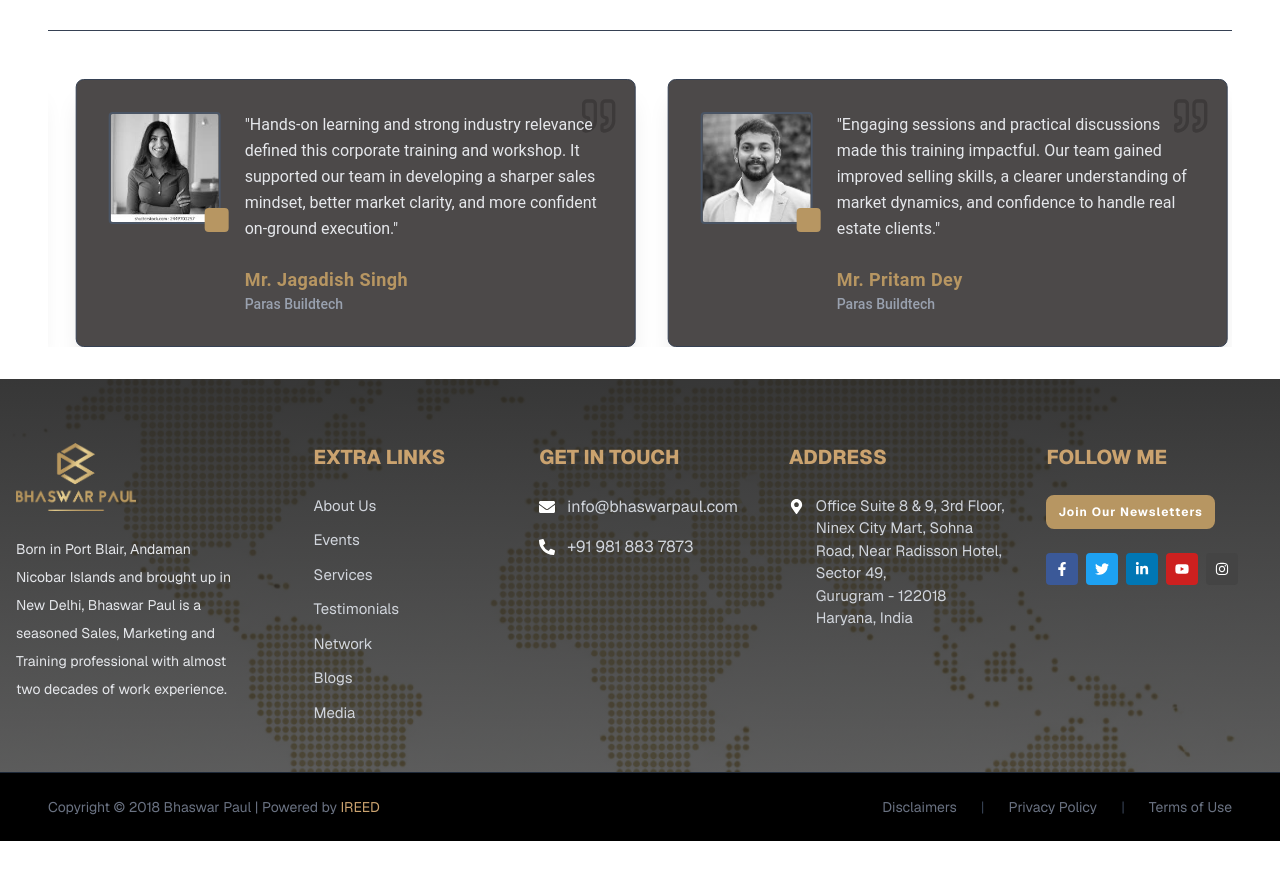
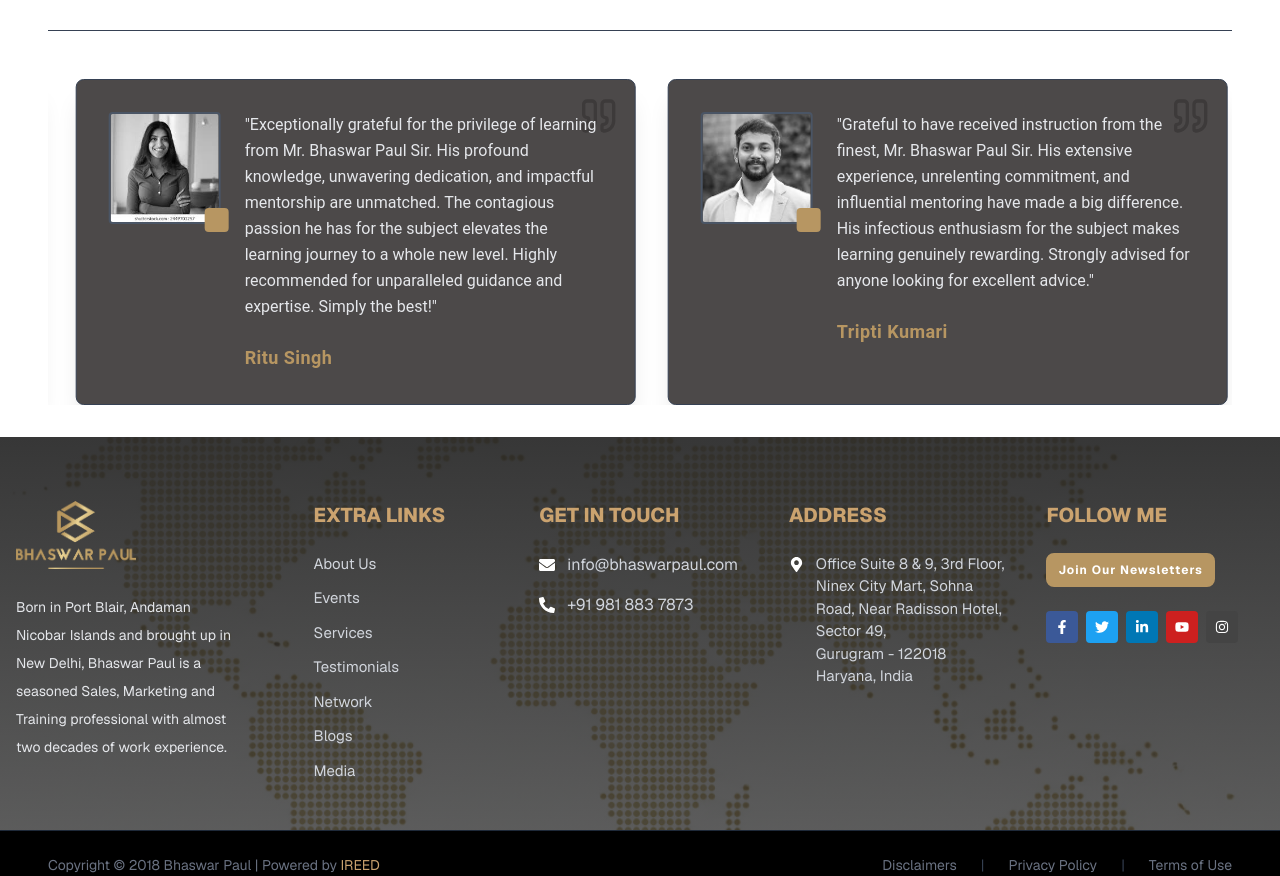
Before and after one commit to RiteshRanga78654/paul.com, a Next.js app: page /events in a window 1280 px wide. Shown: the part 3828-4704 px from the top of the page. Before the commit the page ends 4669 px from the top, so only its background shows below. Built offline with nearby package versions, Linux system fonts and the light colour scheme.

Commit message:
11/3/26 mid night

```diff
--- a/app/components/Googlereview.jsx
+++ b/app/components/Googlereview.jsx
@@ -12,30 +12,30 @@ import Textslider from "../components/Textslider";
 const reviews = [
   {
     id: 1,
-    name: "Rajinder Takhar",
-    role: "Property Investor",
+    name: "Vikram Singh",
+    role: "Sales Director",
     content:
-      "I have known Estate Avenues for the last many years. I found them to be very focused and thorough with their work. Their team has helped me in taking right/good decisions which yielded great results.",
+      "The workshops provided by Mr. Bhaswar Paul has transformed our sales culture. The team is more engaged and the results speak for themselves. The industry insight of Mr. Paul is absolutely matchless and his engagement with our team members has helped us all towards improved sales productivity.",
     rating: 5,
     bgImage:
       "https://images.unsplash.com/photo-1582407947304-fd86f028f716?q=80&w=2000&auto=format&fit=crop",
   },
   {
     id: 2,
-    name: "Anjali Sharma",
-    role: "CEO, Tech Start-up",
+    name: "Rajinder Takhar",
+    role: "Property Investor",
     content:
-      "The fund-raising expertise is unmatched. We were able to secure capital in record time thanks to his colossal network and professional guidance. Their team has helped me in taking right/good decisions which yielded great results.",
+      "I have known Mr. Bhaswar Paul for the last several years. I have always found him to be very focused and thorough with his subject of work. He has helped me in taking right decisions which yielded great results for my professional career.",
     rating: 5,
     bgImage:
       "/assets/images/Club-Capri-Exterior-Dusk-without-background-building.jpg",
   },
   {
     id: 3,
-    name: "Vikram Singh",
-    role: "Sales Director",
+    name: "Anjali Sharma",
+    role: "CEO, PropTech Start-up",
     content:
-      "The workshops provided by Bhaswar transformed our sales culture. The team is more engaged and the results speak for themselves. Their team has helped me in taking right/good decisions which yielded great results.",
+      "The fund raising expertise of Mr. Bhaswar Paul is just unmatched. We were able to secure capital in record time thanks to his colossal network and professional guidance. His team is very professional and supportive. They have helped me meet several international investor groups .",
     rating: 5,
     bgImage: "/assets/images/m3m-urbana-business-park-banner-95984.jpg",
   },
--- a/app/components/TestimonialSlider.jsx
+++ b/app/components/TestimonialSlider.jsx
@@ -5,38 +5,94 @@ import { ChevronLeft, ChevronRight, Quote } from "lucide-react";
 const testimonials = [
   {
     id: 1,
-    name: "Mr. Vineet Chopra",
+    name: "Shruti Purwar",
     role: "Trident Realty",
     image: "/assets/images/person 1.jfif",
-    text: "Working with IREED India has been a valuable experience for our team. The corporate training and workshop were practical, well-structured, and impactful, significantly enhancing our sales approach, confidence, and overall performance.",
+    text: "Paul Sir is a treasure of knowledge and integrity. Paul Sir has taken real estate to a very different level of professionalism which was not there before. He is doing a great service to real estate by providing his valuable guidance and mentorship to all the people who are taking his sessions on real estate. Thank you very much for your mentorship and guidance Sir.",
   },
   {
     id: 2,
-    name: "Mr. Kanwal Babber",
+    name: "Pooja Jhakar",
     role: "Trident Realty",
     image: "/assets/images/person 2.jfif",
-    text: "The real estate training and workshop delivered clear insights and practical learning. Our team benefited from improved client engagement, stronger execution, and a more confident, professional sales approach.",
+    text: "First of all a very big Thank You to Bhaswar Paul Sir for the wonderful training session (IREED). I'm feeling very great full to be a part of the training session because I learnt a lot from these classes. It really helps us in enhancing our skills as well as knowledge and I would like to suggest these classes to those who want to make their career in real estate.",
   },
   {
     id: 3,
-    name: "Mr. Jagadish Singh",
+    name: "Ritu Singh",
     role: "Paras Buildtech",
     image: "/assets/images/person 5.jfif",
-    text: "Hands-on learning and strong industry relevance defined this corporate training and workshop. It supported our team in developing a sharper sales mindset, better market clarity, and more confident on-ground execution.",
+    text: "Exceptionally grateful for the privilege of learning from Mr. Bhaswar Paul Sir. His profound knowledge, unwavering dedication, and impactful mentorship are unmatched. The contagious passion he has for the subject elevates the learning journey to a whole new level. Highly recommended for unparalleled guidance and expertise. Simply the best!",
   },
   {
     id: 4,
-    name: "Mr. Pritam Dey",
+    name: "Tripti Kumari",
     role: "Paras Buildtech",
     image: "/assets/images/person 3.jfif",
-    text: "Engaging sessions and practical discussions made this training impactful. Our team gained improved selling skills, a clearer understanding of market dynamics, and confidence to handle real estate clients.",
+    text: "Grateful to have received instruction from the finest, Mr. Bhaswar Paul Sir. His extensive experience, unrelenting commitment, and influential mentoring have made a big difference. His infectious enthusiasm for the subject makes learning genuinely rewarding. Strongly advised for anyone looking for excellent advice.",
   },
   {
     id: 5,
-    name: "Ms. Suneet Singh",
+    name: "Pooja Galiyan",
     role: "Whiteland",
     image: "/assets/images/person 3.jfif",
-    text: "Participating in this real estate workshop added clear value to our team. Practical insights and real scenarios helped improve client engagement, execution quality, and professional sales approach.",
+    text: "A privilege to be under the guidance of Mr. Bhaswar Paul Sir. His extensive knowledge, unwavering dedication, and mentorship are unparalleled. The contagious passion he brings to the subject creates an environment of true enrichment. Highly recommended for those in search of top-notch guidance and expertise.",
+  },
+  {
+    id: 6,
+    name: "Pawan Upadhaya",
+    role: "Whiteland",
+    image: "/assets/images/person 3.jfif",
+    text:"Embarking on Mr. Bhaswar Paul's Real Estate course journey at IREED was a remarkable experience. His ability to make complex concepts understandable, combined with a well-organized structure, fostered a conducive learning environment. I highly recommend his sessions for a comprehensive and effective learning experience.",
+  },
+   {
+    id: 7,
+    name: "Shubham Tanwar",
+    role: "Trident Realty",
+    image: "/assets/images/person 1.jfif",
+    text: "Mr. Bhaswar Paul Sir's teachings have been invaluable to my development. I am genuinely grateful for the positive impact on both my professional and personal aspects. This learning experience with him is a pivotal milestone in my real estate journey.",
+  },
+  {
+    id: 8,
+    name: "Kunal Chhabra",
+    role: "Trident Realty",
+    image: "/assets/images/person 2.jfif",
+    text: "Attending Mr. Bhaswar Paul's Real Estate course at IREED was a truly enriching experience. His engaging teaching style and depth of knowledge made the learning process enjoyable and insightful. Highly recommended for a comprehensive and effective learning journey.",
+  },
+  {
+    id: 9,
+    name: "Simran Bora",
+    role: "Paras Buildtech",
+    image: "/assets/images/person 5.jfif",
+    text: "Big thanks to Bhaswar Paul Sir for the insightful training session at IREED. Being part of these classes has been a fulfilling experience, contributing significantly to my skill set and knowledge. I enthusiastically recommend these sessions for anyone looking to establish a career in real estate.",
+  },
+  {
+    id: 10,
+    name: "Neeraj Patel",
+    role: "Paras Buildtech",
+    image: "/assets/images/person 3.jfif",
+    text: "The impact of learning from Mr. Bhaswar Paul Sir goes beyond just knowledge; it has been a transformative experience. His guidance has been instrumental in my growth in the real estate field, and I am thankful for the privilege to be mentored by him.",
+  },
+  {
+    id: 11,
+    name: "Anchal Saini",
+    role: "Whiteland",
+    image: "/assets/images/person 3.jfif",
+    text: "I feel fortunate to have learned under the guidance of Mr. Bhaswar Paul Sir. His expertise and mentorship have profoundly shaped my professional and personal growth. I am confident that his influence will continue to propel me forward in my real estate journey.",
+  },
+  {
+    id: 12,
+    name: "Kunwar Udit",
+    role: "Whiteland",
+    image: "/assets/images/person 3.jfif",
+    text:"Incredibly thankful for the opportunity to learn from Mr. Bhaswar Paul Sir. His depth of knowledge, dedication, and mentorship are truly exceptional. The contagious passion he exudes for the subject makes the learning experience highly enriching. I highly recommend him for unparalleled guidance and expertise.",
+  },
+    {
+    id: 13,
+    name: "Barkha Asija",
+    role: "Whiteland",
+    image: "/assets/images/person 3.jfif",
+    text:"I have been attending IREED Sessions by Bhaswar Paul sir for a few days now. It's been a great experience interacting with him, learning from him. The lessons Paul sir gave us are helping in my real estate journey and in my daily routine as well. Thanks for the guidance and support Paul sir.",
   },
 ];
 
@@ -205,9 +261,9 @@ const TestimonialSlider = () => {
                         <h4 className="text-[#b79662] font-bold text-lg tracking-wide">
                           {item.name}
                         </h4>
-                        <p className="text-gray-400 text-sm font-medium">
+                        {/* <p className="text-gray-400 text-sm font-medium">
                           {item.role}
-                        </p>
+                        </p> */}
                       </div>
                     </div>
                   </div>
--- a/app/page.jsx
+++ b/app/page.jsx
@@ -264,11 +264,9 @@ This extensive frontline exposure has given Paul a sharp sense of market intelli
     {
       title: "Corporate Training",
       image: "/assets/images/P_K00313.JPG",
-      description: `Bhaswar Paul is widely regarded as a veteran in the field of real estate education and professional capability development in India.
+      description: `Bhaswar Paul is widely regarded as a veteran in the field of real estate education and professional capability development in India. With extensive hands-on industry experience and a deep understanding of market behavior, he has built a strong reputation for delivering specialized training programs that strengthen the capabilities of real estate stakeholders across the sector.
 
-His extensive hands-on industry experience and deep insights into market behavior have built a strong reputation for delivering specialized training programs designed to strengthen the industry stakeholders.
-
-Bhaswar’s continued focus on capability building reflects a broader mission to bridge the knowledge and skill gaps that exist within the sector and empower real estate professionals.
+He has consistently focused on developing industry-ready professionals by sharing practical insights, strategic knowledge, and ethical business practices. Programs are designed to enhance sales performance and leadership abilities to equip industry professionals to navigate market dynamics.
 `,
     },
     {
@@ -284,9 +282,9 @@ In this model, IREED India recruits potential candidates, trains them to be indu
     {
       title: "Project Consultancy",
       image: "/assets/images/DSC02421.JPG",
-      description: `IREED India Project Consultancy refers to end-to-end strategic and operational advisory services provided to real estate stakeholders throughout the entire lifecycle of a project — from land acquisition to project delivery and sales.
+      description: `IREED Project Consultancy refers to end to end strategic and operational services for real estate stakeholders throughout the entire lifecycle of a project — land acquisition to project delivery and sales.
 
-IREED India supports emerging developers in planning, structuring, executing, and successfully delivering real estate projects. It combines technical expertise, financial planning, market intelligence, legal compliance, and project management to ensure that a real estate project is feasible, profitable, compliant, and efficiently executed.
+IREED India supports emerging developers in planning, structuring, executing, and successfully delivering real estate projects. It combines technical expertise, financial planning, market intelligence, legal compliance, and project management to ensure that a project is feasible, profitable, compliant, and efficiently executed. Markets where developers lack structured knowledge and experienced project planning, IREED Project Consultancy becomes a crucial enabler for sustainable development.
 `,
     },
     {
```
Also changed, not shown: app/components/BookStore.jsx (+9 -9 lines).
